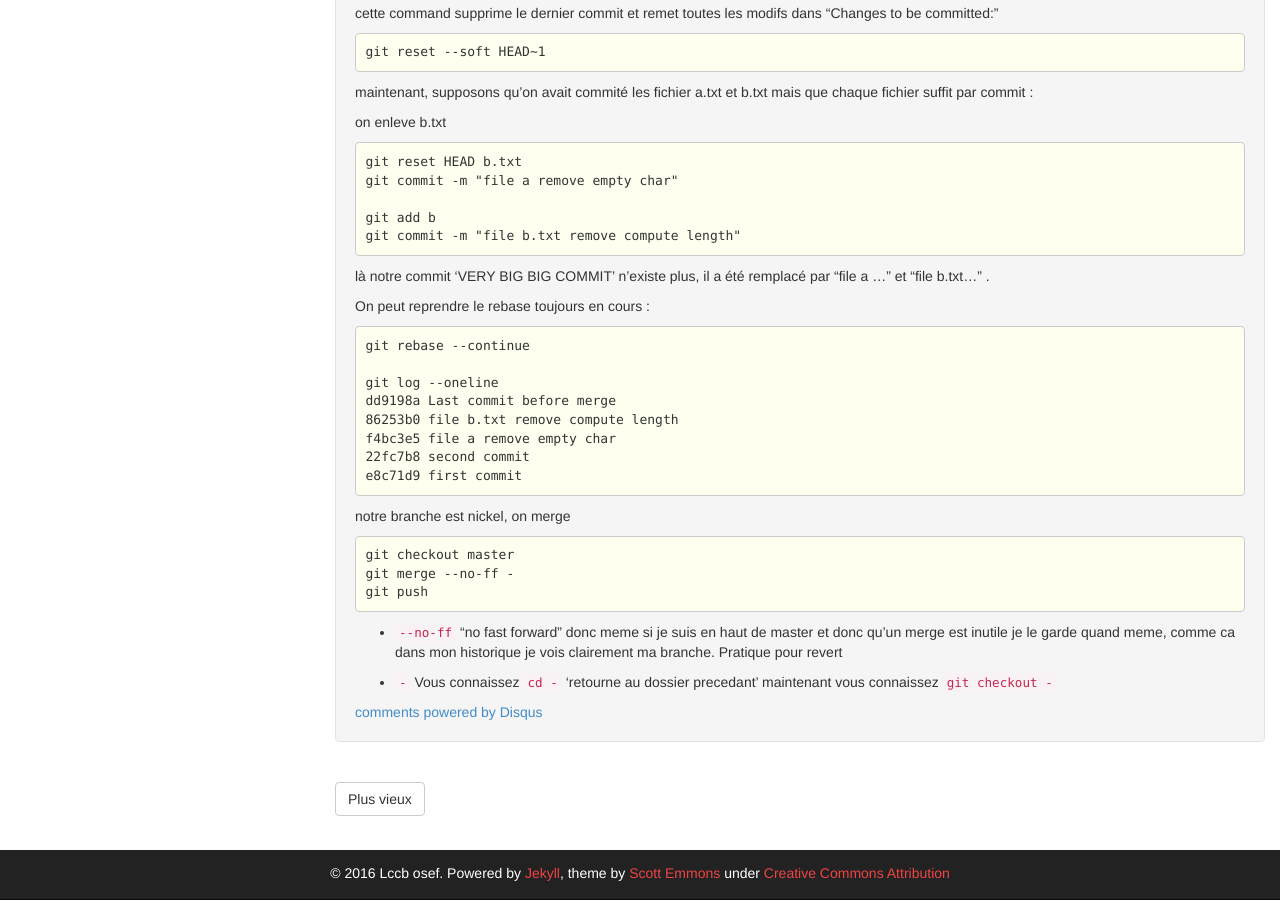
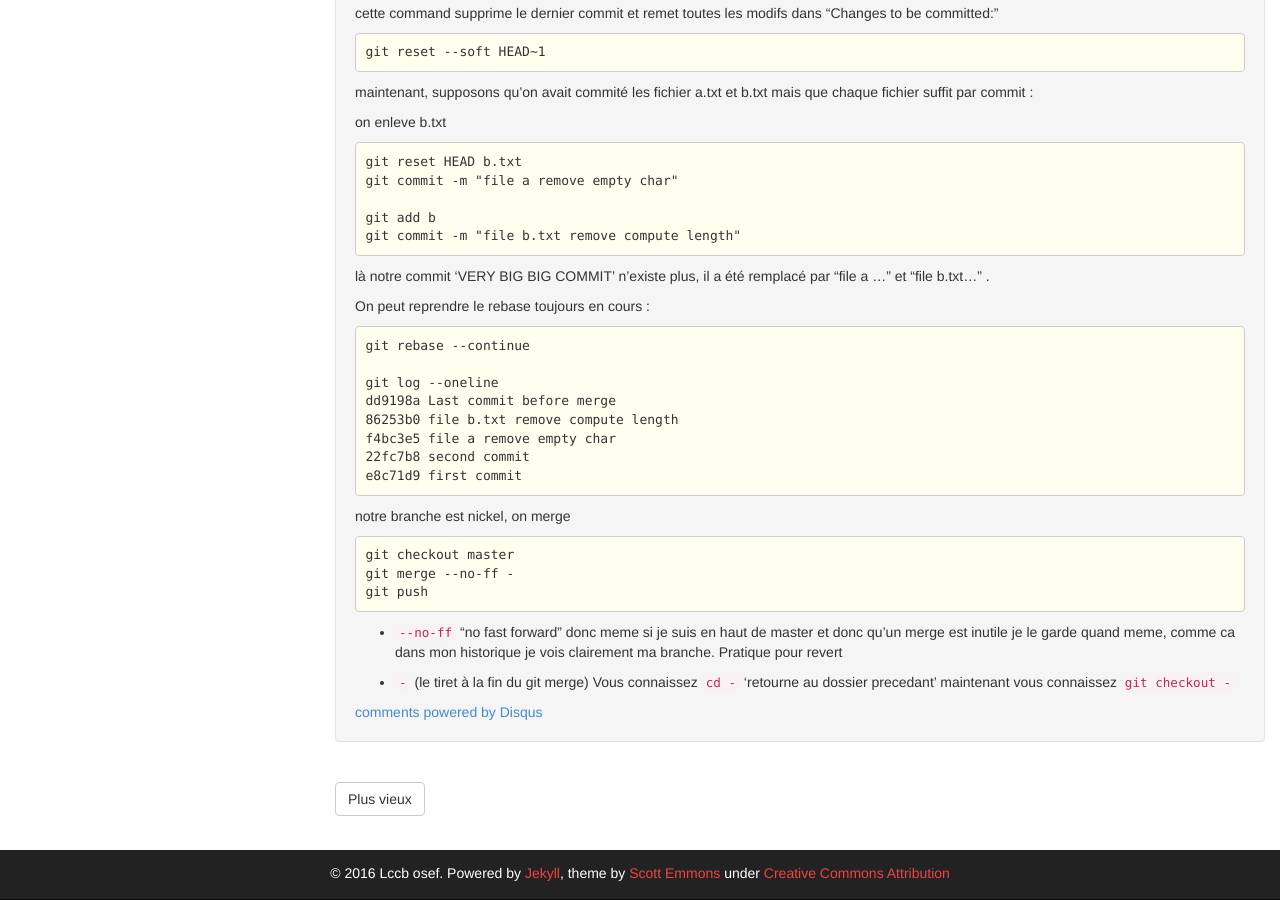
Before and after one commit to Hettomei/Hettomei.github.io, a Jekyll site: the page built from _posts/2016-09-03-comment-decouper-un-commit.md, in a window 1280 px wide and 900 px high, scrolled down 1246 px. Built offline with Jekyll 4.4.1, drawn with Linux system fonts in a browser that asks for light colours; Markdown is read by kramdown in place of the engine named in the settings; comment, search, counter and statistics services are not loaded.

Commit message:
update split post

````diff
--- a/_posts/2016-09-03-comment-decouper-un-commit.md
+++ b/_posts/2016-09-03-comment-decouper-un-commit.md
@@ -78,6 +78,7 @@
 
 cette command supprime le dernier commit et remet toutes les modifs
 dans "Changes to be committed:"
+
 ```bash
 git reset --soft HEAD~1
 ```
@@ -86,6 +87,7 @@
 mais que chaque fichier suffit par commit :
 
 on enleve b.txt
+
 ```bash
 git reset HEAD b.txt
 git commit -m "file a remove empty char"
@@ -98,6 +100,7 @@
 remplacé par "file a ..." et "file b.txt..." .
 
 On peut reprendre le rebase toujours en cours :
+
 ```bash
 git rebase --continue
 
@@ -110,6 +113,7 @@
 ```
 
 notre branche est nickel, on merge
+
 ```bash
 git checkout master
 git merge --no-ff -
@@ -121,5 +125,5 @@
 je le garde quand meme, comme ca dans mon historique je vois clairement ma branche.
 Pratique pour revert
 
-+ `-`
++ `-` (le tiret à la fin du git merge)
 Vous connaissez `cd -` 'retourne au dossier precedant' maintenant vous connaissez `git checkout -`
````
